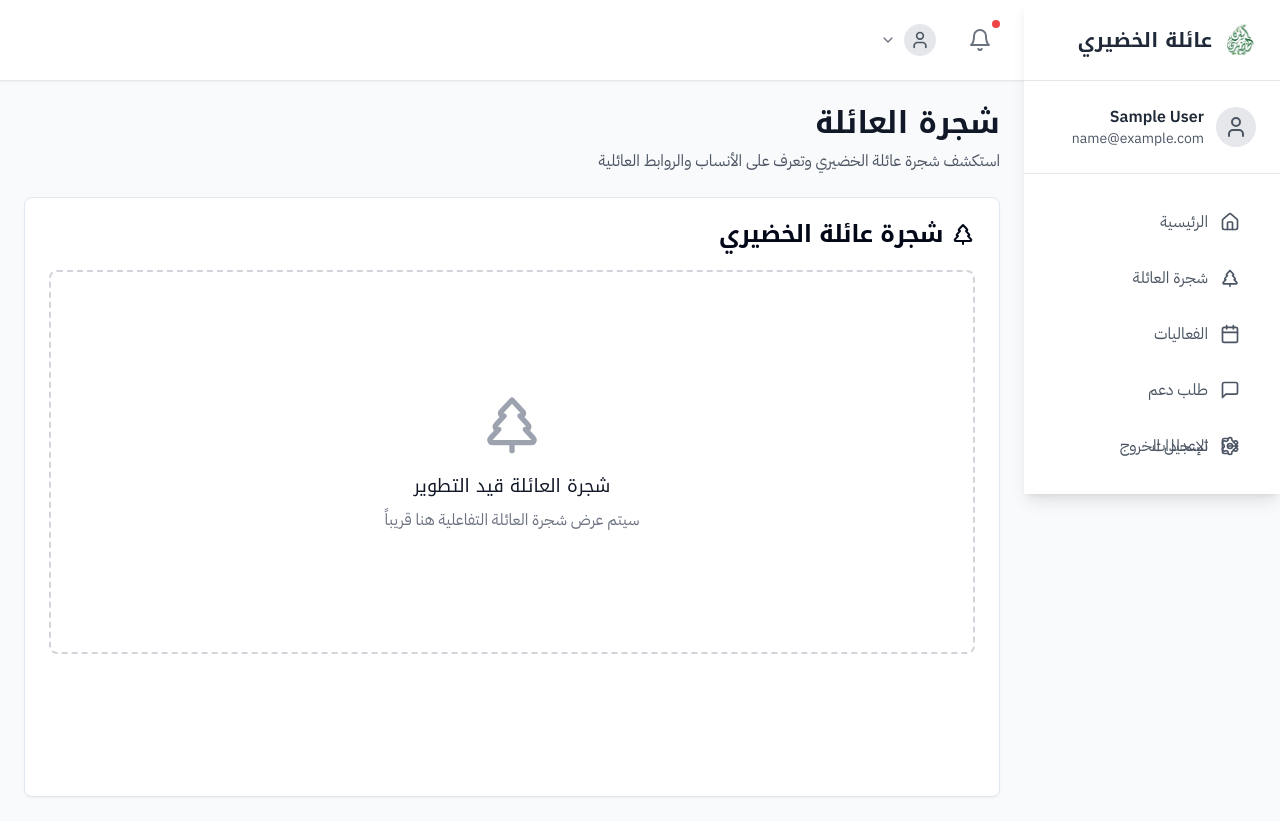
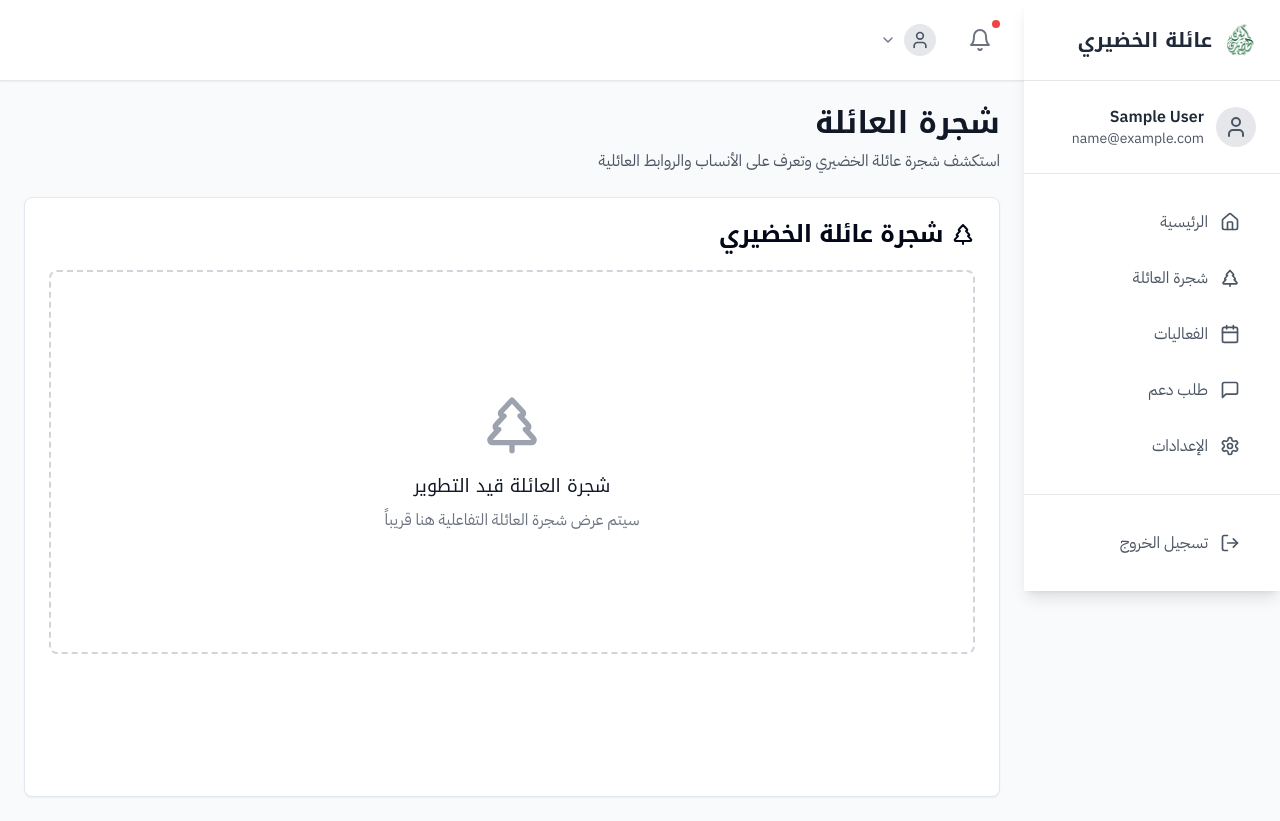
Before and after one commit to azamPro/Alkhodiriy-FrontEnd, a Next.js app: page /dashboard/tree in a window 1280 px wide. Built offline with nearby package versions, Linux system fonts and the light colour scheme; sample sign-in values are in the browser's storage.

Commit message:
Fix Sidebar Full Height and Button Positioning

```diff
--- a/components/DashboardLayout.tsx
+++ b/components/DashboardLayout.tsx
@@ -130,11 +130,12 @@ export default function DashboardLayout({ children }: DashboardLayoutProps) {
 
       {/* Sidebar */}
       <div className={`
-        fixed top-0 right-0 h-full w-64 bg-white dark:bg-gray-800 shadow-lg transform transition-transform duration-300 ease-in-out z-50
+        fixed top-0 right-0 h-full w-64 bg-white dark:bg-gray-800 shadow-lg transform transition-transform duration-300 ease-in-out z-50 flex flex-col
         ${isSidebarOpen ? 'translate-x-0' : 'translate-x-full'}
         lg:translate-x-0 lg:static lg:inset-0
       `}>
-        <div className="flex items-center justify-between p-6 border-b border-gray-200 dark:border-gray-700">
+        {/* Sidebar Header */}
+        <div className="flex items-center justify-between p-6 border-b border-gray-200 dark:border-gray-700 flex-shrink-0">
           <div className="flex items-center">
             <img
               src="/images/family logo.webp"
@@ -165,7 +166,7 @@ export default function DashboardLayout({ children }: DashboardLayoutProps) {
         </div>
 
         {/* User Info */}
-        <div className="p-6 border-b border-gray-200 dark:border-gray-700">
+        <div className="p-6 border-b border-gray-200 dark:border-gray-700 flex-shrink-0">
           <div className="flex items-center">
             <div className="w-10 h-10 bg-gray-200 dark:bg-gray-600 rounded-full flex items-center justify-center ml-3">
               <User className="w-6 h-6 text-gray-600 dark:text-gray-300" />
@@ -177,8 +178,8 @@ export default function DashboardLayout({ children }: DashboardLayoutProps) {
           </div>
         </div>
 
-        {/* Navigation */}
-        <nav className="p-6">
+        {/* Navigation - Takes remaining space */}
+        <nav className="flex-1 p-6 overflow-y-auto">
           <ul className="space-y-2">
             {sidebarItems.map((item) => (
               <li key={item.href}>
@@ -201,8 +202,8 @@ export default function DashboardLayout({ children }: DashboardLayoutProps) {
           </ul>
         </nav>
 
-        {/* Logout */}
-        <div className="absolute bottom-6 left-6 right-6">
+        {/* Logout Button - Fixed at bottom */}
+        <div className="p-6 border-t border-gray-200 dark:border-gray-700 flex-shrink-0">
           <button
             onClick={handleLogout}
             className="w-full flex items-center px-4 py-3 text-gray-600 hover:bg-gray-100 hover:text-gray-800 dark:text-gray-300 dark:hover:bg-gray-700 dark:hover:text-gray-200 rounded-lg transition-colors duration-300"
@@ -214,7 +215,7 @@ export default function DashboardLayout({ children }: DashboardLayoutProps) {
       </div>
 
       {/* Main Content */}
-      <div className="flex-1 flex flex-col min-h-screen lg:mr-0">
+      <div className="flex-1 flex flex-col min-h-screen">
         {/* Top Header */}
         <header className="bg-white dark:bg-gray-800 shadow-sm border-b border-gray-200 dark:border-gray-700 px-6 py-4 flex-shrink-0">
           <div className="flex items-center justify-between">
```
